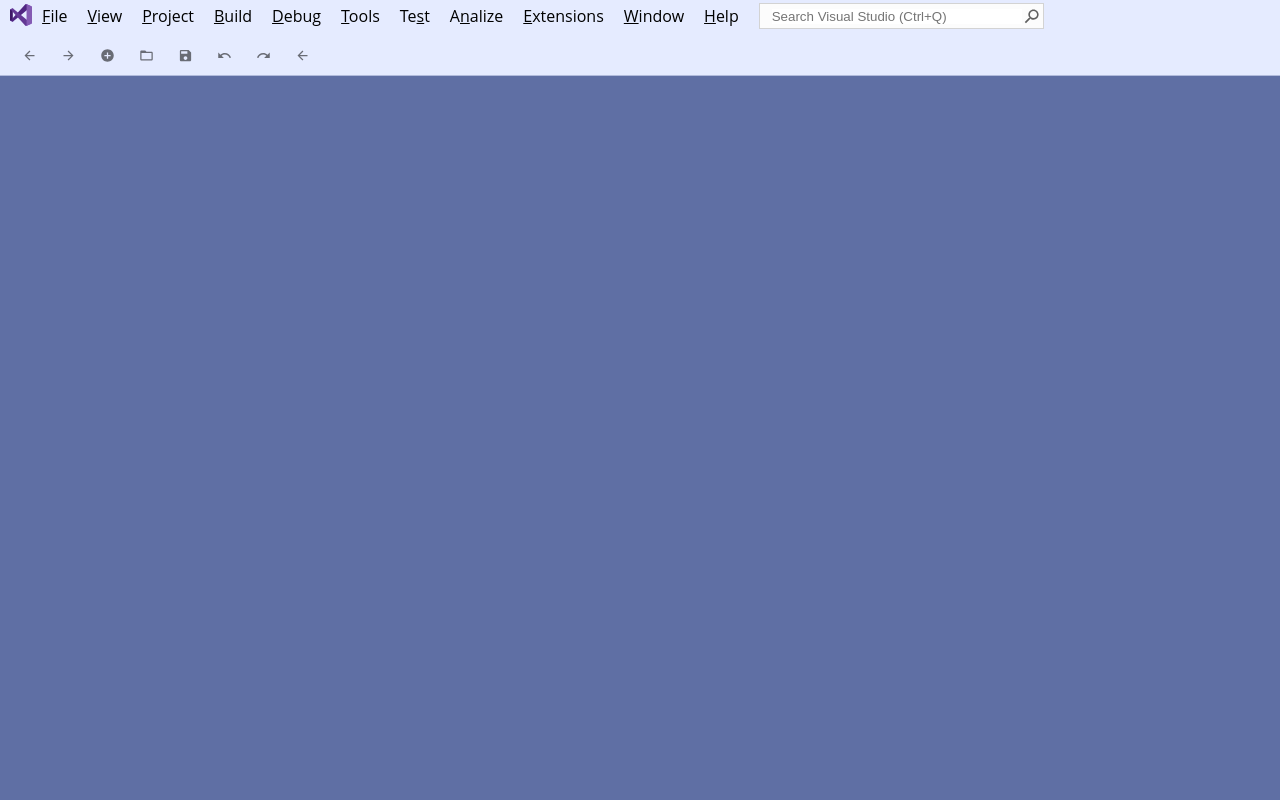
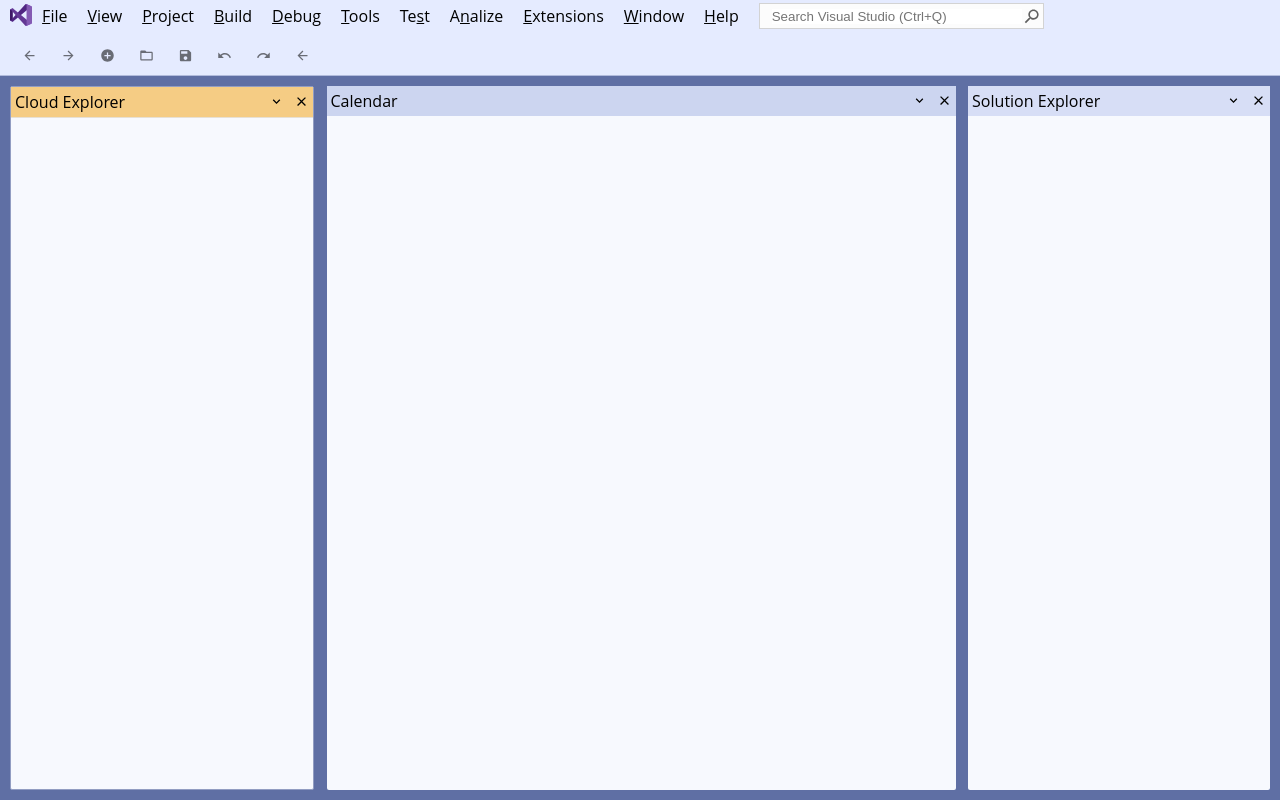
Before and after one commit to c-m-a/visual-studio-ide-clone, a React (Create React App) app: page / in a window 1280 px wide. Built offline with nearby package versions, Linux system fonts and the light colour scheme.

Commit message:
Add styles to left, middle and right column

```diff
--- a/src/Body.css
+++ b/src/Body.css
@@ -1,5 +1,62 @@
 .body {
+  display: flex;
+  justify-content: space-between;
   height: 100%;
   width: 100%;
   background-color: #5f6fa4;
+  padding: 1rem;
 }
+
+.bodyLeft {
+  flex: .24;
+  background-color: #f7f9fe;
+  border: .1rem solid #929dc2;
+  border-radius: .2rem;
+}
+
+.bodyRight {
+  flex: .24;
+  background-color: #f7f9fe;
+  border-radius: .2rem;
+}
+
+.bodyMiddle {
+  flex: .5;
+  background-color: #f7f9fe;
+  border-radius: .2rem;
+}
+
+.bodyRightHeader {
+  display: flex;
+  justify-content: space-between;
+  align-items: center;
+  padding: .4rem;
+  background-color: #d7def6;
+}
+
+.bodyMiddleHeader {
+  display: flex;
+  justify-content: space-between;
+  align-items: center;
+  padding: .4rem;
+  background-color: #ccd5f0;
+}
+
+.bodyLeftHeader {
+  display: flex;
+  justify-content: space-between;
+  align-items: center;
+  padding: .4rem;
+}
+
+.bodyLeftHeaderActive {
+  background-color: #f5cc84;
+  border-bottom: .1rem solid #e7e0d4;
+}
+
+.bodyLeftIcons {
+  display: flex;
+  justify-content: space-between;
+  align-items: center;
+  width: 4rem;
+}
--- a/src/Body.js
+++ b/src/Body.js
@@ -1,11 +1,49 @@
+import CloseIcon from '@material-ui/icons/Close';
+import KeyboardArrowDownIcon from '@material-ui/icons/KeyboardArrowDown';
 import './Body.css';
 
 function Body() {
   return (
     <div className="body">
-      { /* leftColumn */ }
-      { /* centerColumn */ }
-      { /* rightColumn */ }
+      <div className="bodyLeft">
+        <div className="bodyLeftHeader bodyLeftHeaderActive">
+          <div className="bodyLeftTitle">
+            Cloud Explorer
+          </div>
+          <div className="bodyLeftIcons">
+            <KeyboardArrowDownIcon />
+            <CloseIcon />
+          </div>
+        </div>
+        <div className="bodyLeftContainer">
+        </div>
+      </div>
+      <div className="bodyMiddle">
+        <div className="bodyMiddleHeader">
+          <div className="bodyLeftTitle">
+            Calendar
+          </div>
+          <div className="bodyLeftIcons">
+            <KeyboardArrowDownIcon />
+            <CloseIcon />
+          </div>
+        </div>
+        <div className="bodyLeftContainer">
+        </div>
+      </div>
+      <div className="bodyRight">
+        <div className="bodyRightHeader">
+          <div className="bodyLeftTitle">
+            Solution Explorer
+          </div>
+          <div className="bodyLeftIcons">
+            <KeyboardArrowDownIcon />
+            <CloseIcon />
+          </div>
+        </div>
+        <div className="bodyLeftContainer">
+        </div>
+      </div>
     </div>
   );
 }
```
